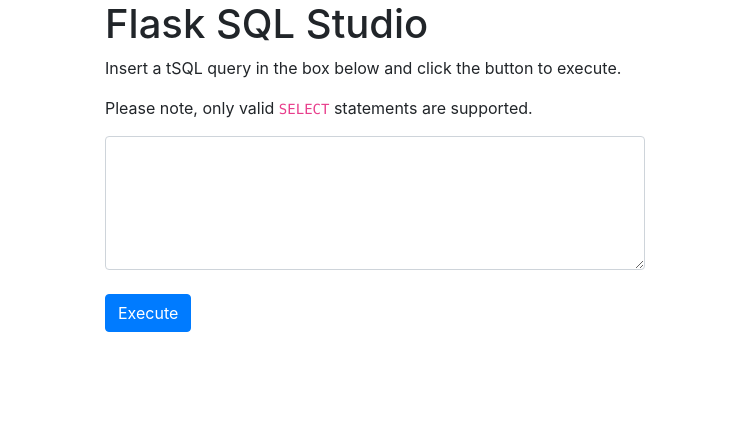
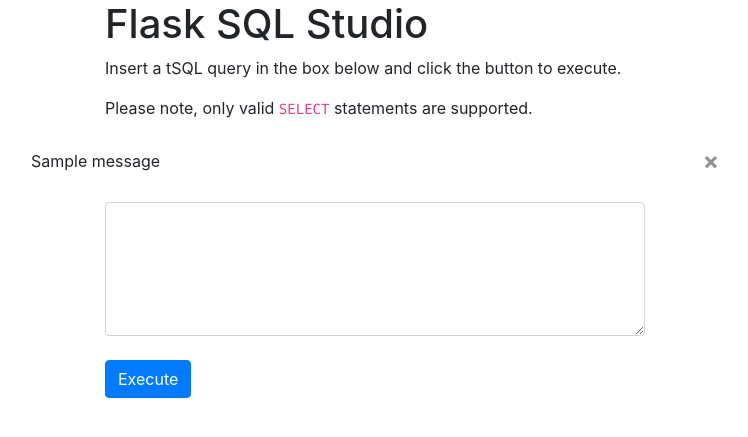
Before and after one commit to ZacharyMcGuire/flask-sql-studio, a Flask app: page / in a window 1280 px wide. Shown: the top 437 px of the page, without its empty margins (265-1013 px from the left). Run offline with Flask 2, Linux system fonts and the light colour scheme; one stand-in notice (Sample message) is shown; some libraries are stand-ins or nearby versions.

Commit message:
added error handling.

```diff
--- a/app.py
+++ b/app.py
@@ -1,9 +1,9 @@
 import os
 
 from flask import Flask
+from flask.helpers import flash
 from flask.templating import render_template
 import pandas as pd
-from werkzeug.utils import redirect
 
 from forms import QueryForm
 from db import engine
@@ -20,12 +20,16 @@ def index():
     form = QueryForm()
     if form.validate_on_submit():
         query = form.sql.data
-        df = pd.read_sql(query, engine)
-        return render_template(
+        try:
+            df = pd.read_sql(query, engine)
+        except Exception as e:
+            flash('{}'.format(e), 'alert-danger')
+        else:
+            return render_template(
                 'index.html',
-            form=form,
-            table=df.to_html(classes='table table-striped table-bordered',
-                             header='true', index=False, justify="left",
-                             show_dimensions=True)
-        )
+                form=form,
+                table=df.to_html(classes='table table-striped table-bordered',
+                                 header='true', index=False, justify="left",
+                                 show_dimensions=True)
+            )
     return render_template('index.html', form=form)
--- a/templates/index.html
+++ b/templates/index.html
@@ -7,6 +7,21 @@
     <p>Please note, only valid <code>SELECT</code> statements are supported.</p>
 </div>
 <div class="w-100"></div>
+{% with messages = get_flashed_messages(with_categories=true) %}
+{% if messages %}
+<div class="col-8">
+    {% for category, message in messages %}
+    <div class="alert {{ category }} alert-dismissible fade show" role="alert">
+        {{ message }}
+        <button type="button" class="close" data-dismiss="alert" aria-label="Close">
+            <span aria-hidden="true">&times;</span>
+        </button>
+    </div>
+    {% endfor %}
+</div>
+<div class="w-100"></div>
+{% endif %}
+{% endwith %}
 <div class="col-6">
     <form method="POST" action="/" class="query-box">
         {{ form.csrf_token }}
```
